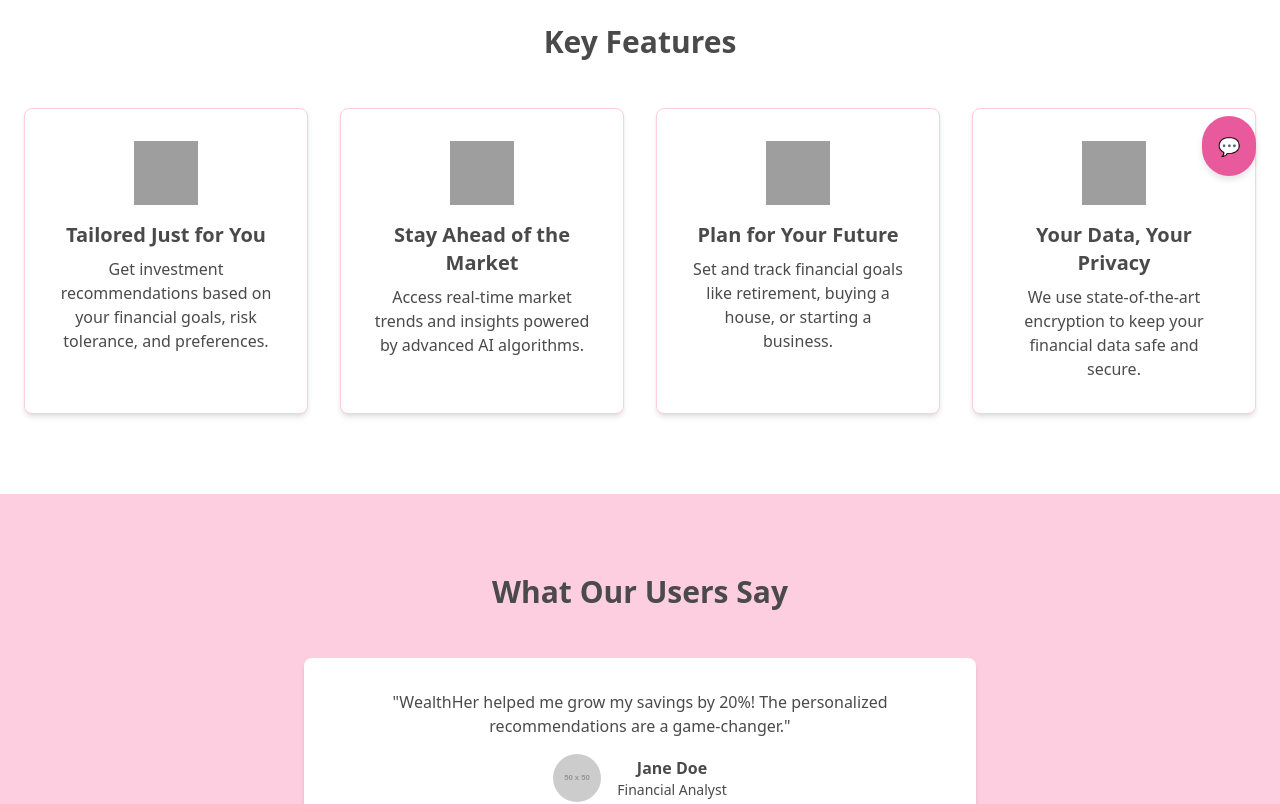
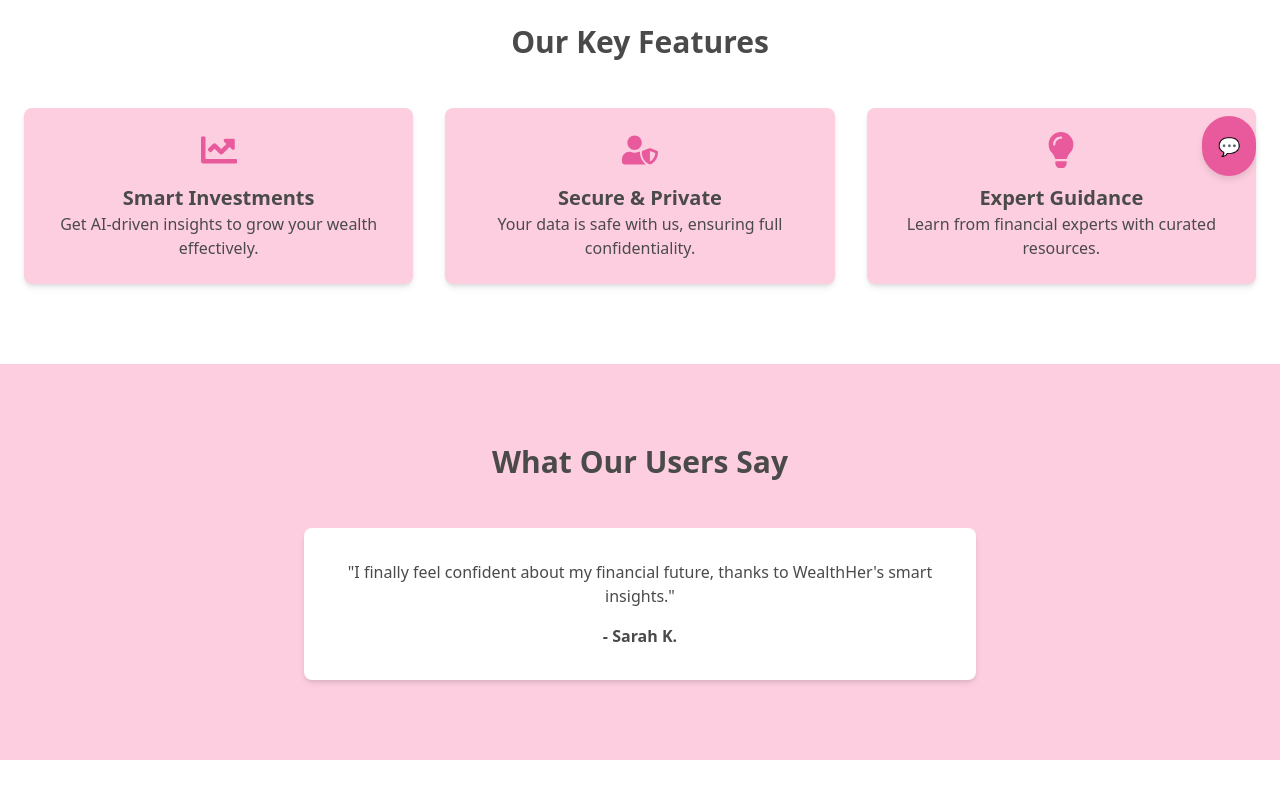
Before and after one commit to NupurChoudhary7/standard-chartered-hackathon, a React (Create React App) app: page / in a window 1280 px wide. Shown: the part 600-1404 px from the top of the page. After the commit the page ends 1360 px from the top, so only its background shows below. Built offline with nearby package versions, Linux system fonts and the light colour scheme; grey boxes are pictures that could not be loaded.

Commit message:
Updated application with new features and pages

```diff
--- a/package.json
+++ b/package.json
@@ -13,6 +13,7 @@
     "react": "^19.0.0",
     "react-chartjs-2": "^5.3.0",
     "react-dom": "^19.0.0",
+    "react-icons": "^5.5.0",
     "react-router-dom": "^7.3.0",
     "react-scripts": "5.0.1",
     "react-tooltip": "^5.28.0",
--- a/src/App.js
+++ b/src/App.js
@@ -3,6 +3,7 @@ import DashboardPage from './frontend/pages/DashboardPage'; // Import the Dashbo
 import Navbar from './frontend/components/Navbar'; // Import the Navbar component
 import { Routes, Route } from 'react-router-dom'; // Import routing components
 import AboutPage from './frontend/pages/AboutPage'; // Import the AboutPage component
+import FeaturesPage from './frontend/pages/FeaturesPage'; // Import the FeaturesPage component
 import LandingPage from './frontend/pages/LandingPage'; // Import the LandingPage component
 import ChatbotButton from './frontend/components/ChatbotButton'; // Import the ChatbotButton component
 import OnboardingPage from './frontend/pages/OnboardingPage'; // Import the OnboardingPage component
@@ -18,6 +19,7 @@ function App() {
         <Route path="/dashboard" element={<DashboardPage />} /> {/* Add route for DashboardPage */}
         <Route path="/onboarding" element={<OnboardingPage />} /> {/* Add route for OnboardingPage */}
         <Route path="/about" element={<AboutPage />} /> {/* Add route for AboutPage */}
+        <Route path="/features" element={<FeaturesPage />} /> {/* Add route for FeaturesPage */}
       </Routes>
       <ChatbotButton /> {/* Add the ChatbotButton component here */}
     </div>
--- a/src/frontend/components/Navbar.js
+++ b/src/frontend/components/Navbar.js
@@ -36,12 +36,18 @@ const Navbar = () => {
           >
             About
           </NavLink>
-          <a
-            href="#features"
-            className="py-3 px-4 rounded transition duration-200 font-poppins font-medium text-[16px] text-[#4A4A4A] hover:text-[#E85A9C]"
+          <NavLink
+            to="/features"
+            className={({ isActive }) =>
+              `py-3 px-4 rounded transition duration-200 font-poppins font-medium text-[16px] ${
+                isActive
+                  ? "bg-[#FDCEDF] text-[#E85A9C]"
+                  : "text-[#4A4A4A] hover:text-[#E85A9C]"
+              }`
+            }
           >
             Features
-          </a>
+          </NavLink>
           <Link
             to="/login"
             className="bg-[#E85A9C] text-white font-poppins font-medium text-[16px] py-3 px-6 rounded hover:bg-[#D84A8C] transition duration-200"
--- a/src/frontend/pages/DashboardPage.js
+++ b/src/frontend/pages/DashboardPage.js
@@ -93,7 +93,8 @@ const DashboardPage = () => {
 
   // Filter investments by search query
   const filteredInvestments = sortedInvestments.filter((investment) =>
-    investment.name.toLowerCase().includes(searchQuery.toLowerCase())
+    investment.name.toLowerCase().includes(searchQuery.toLowerCase()) &&
+    (investment.risk === 'Low' || investment.risk === 'Medium' || investment.risk === 'High')
   );
 
   return (
--- a/src/frontend/pages/LandingPage.js
+++ b/src/frontend/pages/LandingPage.js
@@ -1,22 +1,34 @@
-import React from 'react';
+import React, { useState, useEffect } from 'react';
+import { FaChartLine, FaUserShield, FaLightbulb } from 'react-icons/fa';
 
 const LandingPage = () => {
+  const testimonials = [
+    { text: "WealthHer helped me grow my savings by 20%! The personalized recommendations are a game-changer.", author: "Jane Doe" },
+    { text: "I finally feel confident about my financial future, thanks to WealthHer's smart insights.", author: "Sarah K." },
+    { text: "The best financial tool I've ever used. It's intuitive, empowering, and truly effective.", author: "Emily R." }
+  ];
+
+  const [index, setIndex] = useState(0);
+
+  useEffect(() => {
+    const interval = setInterval(() => {
+      setIndex((prevIndex) => (prevIndex + 1) % testimonials.length);
+    }, 3000);
+    return () => clearInterval(interval);
+  }, [testimonials.length]);
+
   return (
     <div className="min-h-screen bg-[#F9F9F9] font-poppins">
       {/* Hero Section */}
       <section className="relative bg-[#FDCEDF] py-32 overflow-hidden">
-        {/* Background Image */}
         <div
           className="absolute inset-0 bg-cover bg-center"
           style={{
-            backgroundImage: `url('https://images.unsplash.com/photo-1554224155-6726b3ff8586?ixlib=rb-4.0.3&ixid=M3wxMjA3fDB8MHxwaG90by1wYWdlfHx8fGVufDB8fHx8fA%3D%3D&auto=format&fit=crop&w=1911&q=80')`,
+            backgroundImage: `url('https://images.unsplash.com/photo-1554224155-6726b3ff8586?ixlib=rb-4.0.3&ixid=M3wxMjA3fDB8MHxwaG90by1wYWdlfHx8fA%3D%3D&auto=format&fit=crop&w=1911&q=80')`,
           }}
         >
-          {/* Gradient Overlay */}
           <div className="absolute inset-0 bg-gradient-to-r from-[#F8A8C8] to-[#FDCEDF] opacity-90"></div>
         </div>
-
-        {/* Content */}
         <div className="relative container mx-auto px-6 text-center">
           <h1 className="text-5xl font-semibold text-[#4A4A4A] mb-6">
             Empowering Women to Invest Smarter
@@ -37,66 +49,23 @@ const LandingPage = () => {
 
       {/* Features Section */}
       <section id="features" className="py-20 bg-white">
-        <div className="container mx-auto px-6">
-          <h2 className="text-3xl font-semibold text-[#4A4A4A] text-center mb-12">
-            Key Features
-          </h2>
-          <div className="grid grid-cols-1 md:grid-cols-2 lg:grid-cols-4 gap-8">
-            {/* Feature 1 */}
-            <div className="bg-white p-8 rounded-lg shadow-md hover:shadow-lg transition-shadow border border-[#FDCEDF]">
-              <img
-                src="https://cdn-icons-png.flaticon.com/512/3135/3135679.png"
-                alt="Tailored Recommendations"
-                className="w-16 h-16 mx-auto mb-4"
-              />
-              <h3 className="text-xl font-semibold text-[#4A4A4A] mb-2">
-                Tailored Just for You
-              </h3>
-              <p className="text-[#4A4A4A]">
-                Get investment recommendations based on your financial goals, risk tolerance, and preferences.
-              </p>
+        <div className="container mx-auto px-6 text-center">
+          <h2 className="text-3xl font-semibold text-[#4A4A4A] mb-12">Our Key Features</h2>
+          <div className="grid md:grid-cols-3 gap-8">
+            <div className="p-6 bg-[#FDCEDF] rounded-lg shadow-md flex flex-col items-center">
+              <FaChartLine className="text-4xl text-[#E85A9C] mb-4" />
+              <h3 className="text-xl font-semibold text-[#4A4A4A]">Smart Investments</h3>
+              <p className="text-[#4A4A4A]">Get AI-driven insights to grow your wealth effectively.</p>
             </div>
-            {/* Feature 2 */}
-            <div className="bg-white p-8 rounded-lg shadow-md hover:shadow-lg transition-shadow border border-[#FDCEDF]">
-              <img
-                src="https://cdn-icons-png.flaticon.com/512/3135/3135679.png"
-                alt="Market Insights"
-                className="w-16 h-16 mx-auto mb-4"
-              />
-              <h3 className="text-xl font-semibold text-[#4A4A4A] mb-2">
-                Stay Ahead of the Market
-              </h3>
-              <p className="text-[#4A4A4A]">
-                Access real-time market trends and insights powered by advanced AI algorithms.
-              </p>
+            <div className="p-6 bg-[#FDCEDF] rounded-lg shadow-md flex flex-col items-center">
+              <FaUserShield className="text-4xl text-[#E85A9C] mb-4" />
+              <h3 className="text-xl font-semibold text-[#4A4A4A]">Secure & Private</h3>
+              <p className="text-[#4A4A4A]">Your data is safe with us, ensuring full confidentiality.</p>
             </div>
-            {/* Feature 3 */}
-            <div className="bg-white p-8 rounded-lg shadow-md hover:shadow-lg transition-shadow border border-[#FDCEDF]">
-              <img
-                src="https://cdn-icons-png.flaticon.com/512/3135/3135679.png"
-                alt="Financial Planning"
-                className="w-16 h-16 mx-auto mb-4"
-              />
-              <h3 className="text-xl font-semibold text-[#4A4A4A] mb-2">
-                Plan for Your Future
-              </h3>
-              <p className="text-[#4A4A4A]">
-                Set and track financial goals like retirement, buying a house, or starting a business.
-              </p>
-            </div>
-            {/* Feature 4 */}
-            <div className="bg-white p-8 rounded-lg shadow-md hover:shadow-lg transition-shadow border border-[#FDCEDF]">
-              <img
-                src="https://cdn-icons-png.flaticon.com/512/3135/3135679.png"
-                alt="Data Privacy"
-                className="w-16 h-16 mx-auto mb-4"
-              />
-              <h3 className="text-xl font-semibold text-[#4A4A4A] mb-2">
-                Your Data, Your Privacy
-              </h3>
-              <p className="text-[#4A4A4A]">
-                We use state-of-the-art encryption to keep your financial data safe and secure.
-              </p>
+            <div className="p-6 bg-[#FDCEDF] rounded-lg shadow-md flex flex-col items-center">
+              <FaLightbulb className="text-4xl text-[#E85A9C] mb-4" />
+              <h3 className="text-xl font-semibold text-[#4A4A4A]">Expert Guidance</h3>
+              <p className="text-[#4A4A4A]">Learn from financial experts with curated resources.</p>
             </div>
           </div>
         </div>
@@ -105,34 +74,15 @@ const LandingPage = () => {
       {/* Testimonial Section */}
       <section className="bg-[#FDCEDF] py-20">
         <div className="container mx-auto px-6 text-center">
-          <h2 className="text-3xl font-semibold text-[#4A4A4A] mb-12">
-            What Our Users Say
-          </h2>
-          <div className="max-w-2xl mx-auto bg-white p-8 rounded-lg shadow-md">
+          <h2 className="text-3xl font-semibold text-[#4A4A4A] mb-12">What Our Users Say</h2>
+          <div className="max-w-2xl mx-auto bg-white p-8 rounded-lg shadow-md transition-opacity duration-1000 ease-in-out animate-fade-in-out">
             <p className="text-[#4A4A4A] mb-4">
-              "WealthHer helped me grow my savings by 20%! The personalized recommendations are a game-changer."
+              "{testimonials[index].text}"
             </p>
-            <div className="flex items-center justify-center space-x-4">
-              <img
-                src="https://via.placeholder.com/50"
-                alt="User"
-                className="w-12 h-12 rounded-full"
-              />
-              <div>
-                <p className="font-semibold text-[#4A4A4A]">Jane Doe</p>
-                <p className="text-sm text-[#4A4A4A]">Financial Analyst</p>
-              </div>
-            </div>
+            <p className="font-semibold text-[#4A4A4A]">- {testimonials[index].author}</p>
           </div>
         </div>
       </section>
-
-      {/* Footer */}
-      <footer className="bg-[#4A4A4A] py-8">
-        <div className="container mx-auto px-6 text-center text-white">
-          <p>&copy; 2023 WealthHer. All rights reserved.</p>
-        </div>
-      </footer>
     </div>
   );
 };
--- a/src/frontend/pages/OnboardingPage.js
+++ b/src/frontend/pages/OnboardingPage.js
@@ -33,7 +33,7 @@ const onboardingSteps = [
       {
         label: 'Risk Tolerance',
         type: 'select',
-        options: ['High', 'Medium', 'Low'],
+        options: ['High', 'Medium', 'Low'], // Ensure case sensitivity
       },
     ],
   },
@@ -57,7 +57,7 @@ const onboardingSteps = [
       {
         label: 'Financial Literacy (Scale 1 to 5)',
         type: 'select',
-        options: ['1', '2', '3', '4', '5'],
+        options: ['1', '2', '3', '4', '5'], // Ensure consistent handling
       },
     ],
   },
```
Also changed, not shown: src/frontend/pages/AboutPage.js (+44 -34 lines), src/frontend/pages/FeaturesPage.js (added, +54 -0 lines), 1 other file (tests, documents, lock files or other folders).
